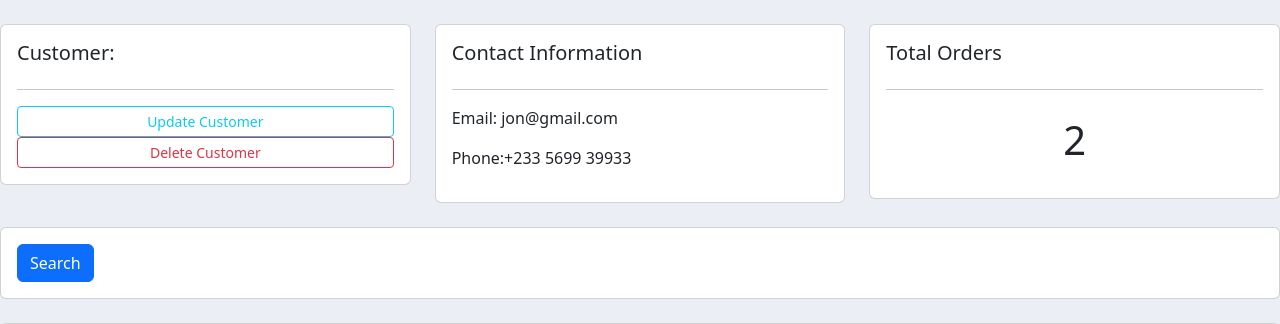
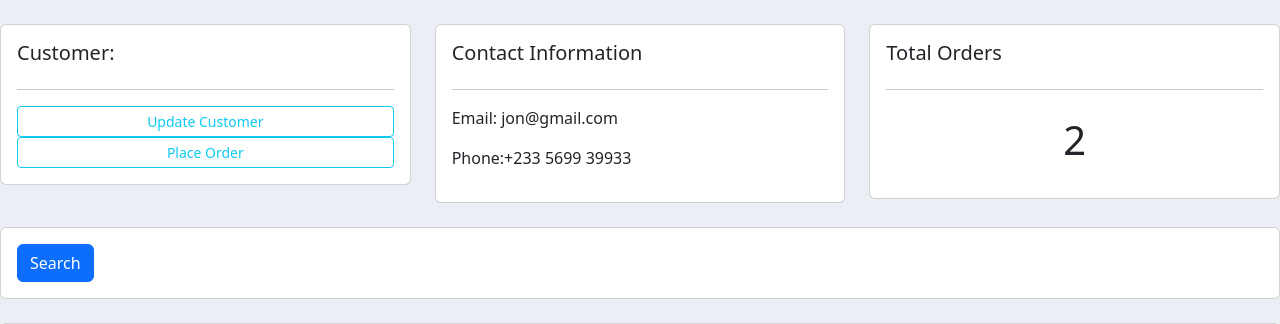
Before and after one commit to Harry-Daniel/Customer_Management, a Django app: page /customer/1/ in a window 1280 px wide. Shown: the part 66-390 px from the top of the page. Run offline with Django 5.2, Linux system fonts and the light colour scheme; data comes from the database, SQL or seed files in the repository; both versions use the stored data as it was after the commit.

Commit message:
inline formsets

```diff
--- a/accounts/templates/accounts/customer.html
+++ b/accounts/templates/accounts/customer.html
@@ -9,8 +9,10 @@
       <a class="btn btn-outline-info btn-sm btn-block" href=""
         >Update Customer</a
       >
-      <a class="btn btn-outline-danger btn-sm btn-block" href=""
-        >Delete Customer</a
+      <a
+        class="btn btn-outline-info btn-sm btn-block"
+        href="{%url 'create_order' customer.id%}"
+        >Place Order</a
       >
     </div>
   </div>
--- a/accounts/urls.py
+++ b/accounts/urls.py
@@ -7,7 +7,7 @@
     path('products/', views.products,name='products'),
     path('customer/<str:pk_test>/', views.customer, name='customer'),
 
-    path('create_order/', views.createOrder, name='create_order'),
+    path('create_order/<str:pk>/', views.createOrder, name='create_order'),
     path('update_order/<str:pk>/', views.updateOrder, name='update_order'),
     path('delete_order/<str:pk>/', views.deleteOrder, name='delete_order'),
 
--- a/accounts/views.py
+++ b/accounts/views.py
@@ -1,6 +1,7 @@
 from django.shortcuts import render,redirect
 
 from django.http import HttpResponse
+from django.forms import inlineformset_factory
 # Create your views here.
 from .models import *
 from .forms import OrderForm
@@ -30,15 +31,21 @@
     context={'customer':customer, 'orders':orders,'order_count':order_count}
     return render(request,'accounts/customer.html',context)
 
-def createOrder(request):
-    form= OrderForm
+def createOrder(request,pk):
+    OrderFormSet= inlineformset_factory(Customer,Order, fields=('product','status'),extra=10)
+    customer= Customer.objects.get(id=pk)
+    # form = OrderForm(initial={'customer':customer})
+    formSet= OrderFormSet(queryset=Order.objects.none(),instance=customer)
+
+
     if request.method == 'POST':
         # print('Printing POST', request.POST)
-        form= OrderForm(request.POST)
-        if form.is_valid():
-            form.save()
+        # form= OrderForm(request.POST)
+        formSet= OrderFormSet(request.POST,instance=customer)
+        if formSet.is_valid():
+            formSet.save()
             return redirect('/')
-    context={'form':form}
+    context={'formSet':formSet}
     return render(request,'accounts/order_form.html',context)
 
 def updateOrder(request,pk):
```
Also changed, not shown: accounts/templates/accounts/dashboard.html (+9 -6 lines), accounts/templates/accounts/order_form.html (+6 -1 lines), db.sqlite3.
